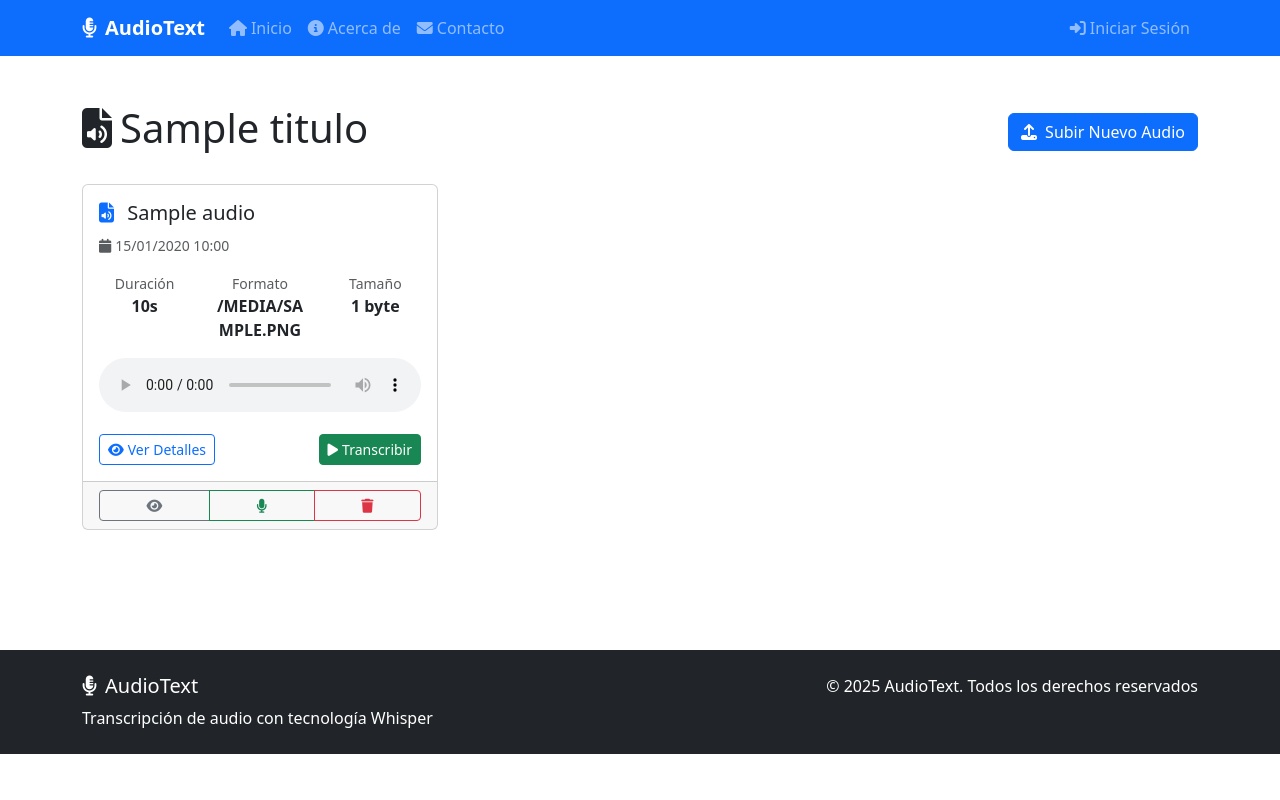
After one commit to jonatha1992/Auditext, a Django app: template django_project/templates/core/audio_list.html in a window 1280 px wide. The commit adds this page. Run offline with Django 3.2, Linux system fonts and the light colour scheme; the template is opened without the code that fills it: most values are stand-ins (such as "Sample title", 1, 10 or a date in 2020).

Commit message:
Implement Whisper integration and Django web interface
Co-authored-by: jonatha1992 <77857658+jonatha1992@users.noreply.github.com>

```diff
--- a/django_project/myproject/urls.py
+++ b/django_project/myproject/urls.py
@@ -21,6 +21,7 @@ from django.conf.urls.static import static
 
 urlpatterns = [
     path('admin/', admin.site.urls),
+    path('auth/', include('django.contrib.auth.urls')),
     path('', include('apps.core.urls')),
 ]
 
--- a/django_project/templates/base.html
+++ b/django_project/templates/base.html
@@ -4,15 +4,29 @@
 <head>
     <meta charset="UTF-8">
     <meta name="viewport" content="width=device-width, initial-scale=1.0">
-    <title>{% block title %}Mi Sitio Web{% endblock %}</title>
+    <title>{% block title %}AudioText - Transcripción de Audio{% endblock %}</title>
 
     <!-- Bootstrap 5 CSS -->
     <link href="https://cdn.jsdelivr.net/npm/bootstrap@5.3.0/dist/css/bootstrap.min.css" rel="stylesheet">
     <!-- Font Awesome -->
     <link rel="stylesheet" href="https://cdnjs.cloudflare.com/ajax/libs/font-awesome/6.4.0/css/all.min.css">
-    <!-- Custom CSS -->
-    {% load static %}
-    <link rel="stylesheet" href="{% static 'css/style.css' %}">
+
+    <style>
+        .hero-section {
+            background: linear-gradient(135deg, #667eea 0%, #764ba2 100%);
+            color: white;
+            padding: 100px 0;
+        }
+        .navbar-brand {
+            font-weight: bold;
+        }
+        .card {
+            transition: transform 0.3s;
+        }
+        .card:hover {
+            transform: translateY(-5px);
+        }
+    </style>
 
     {% block extra_css %}{% endblock %}
 </head>
@@ -22,7 +36,7 @@
     <nav class="navbar navbar-expand-lg navbar-dark bg-primary">
         <div class="container">
             <a class="navbar-brand" href="{% url 'core:home' %}">
-                <i class="fas fa-home me-2"></i>Mi Sitio Web
+                <i class="fas fa-microphone-alt me-2"></i>AudioText
             </a>
 
             <button class="navbar-toggler" type="button" data-bs-toggle="collapse" data-bs-target="#navbarNav">
@@ -30,15 +44,27 @@
             </button>
 
             <div class="collapse navbar-collapse" id="navbarNav">
-                <ul class="navbar-nav ms-auto">
+                <ul class="navbar-nav me-auto">
                     <li class="nav-item">
                         <a class="nav-link" href="{% url 'core:home' %}">
                             <i class="fas fa-home me-1"></i>Inicio
                         </a>
                     </li>
+                    {% if user.is_authenticated %}
+                    <li class="nav-item">
+                        <a class="nav-link" href="{% url 'core:dashboard' %}">
+                            <i class="fas fa-tachometer-alt me-1"></i>Panel
+                        </a>
+                    </li>
+                    <li class="nav-item">
+                        <a class="nav-link" href="{% url 'core:audio_list' %}">
+                            <i class="fas fa-file-audio me-1"></i>Mis Audios
+                        </a>
+                    </li>
+                    {% endif %}
                     <li class="nav-item">
                         <a class="nav-link" href="{% url 'core:sobre_nosotros' %}">
-                            <i class="fas fa-users me-1"></i>Sobre Nosotros
+                            <i class="fas fa-info-circle me-1"></i>Acerca de
                         </a>
                     </li>
                     <li class="nav-item">
@@ -46,6 +72,27 @@
                             <i class="fas fa-envelope me-1"></i>Contacto
                         </a>
                     </li>
+                </ul>
+
+                <ul class="navbar-nav">
+                    {% if user.is_authenticated %}
+                    <li class="nav-item dropdown">
+                        <a class="nav-link dropdown-toggle" href="#" role="button" data-bs-toggle="dropdown">
+                            <i class="fas fa-user me-1"></i>{{ user.username }}
+                        </a>
+                        <ul class="dropdown-menu">
+                            <li><a class="dropdown-item" href="{% url 'core:profile' %}"><i class="fas fa-user-cog me-2"></i>Mi Perfil</a></li>
+                            <li><hr class="dropdown-divider"></li>
+                            <li><a class="dropdown-item" href="{% url 'logout' %}"><i class="fas fa-sign-out-alt me-2"></i>Cerrar Sesión</a></li>
+                        </ul>
+                    </li>
+                    {% else %}
+                    <li class="nav-item">
+                        <a class="nav-link" href="{% url 'login' %}">
+                            <i class="fas fa-sign-in-alt me-1"></i>Iniciar Sesión
+                        </a>
+                    </li>
+                    {% endif %}
                 </ul>
             </div>
         </div>
@@ -74,11 +121,11 @@
         <div class="container">
             <div class="row">
                 <div class="col-md-6">
-                    <h5>Mi Sitio Web</h5>
-                    <p class="mb-0">Desarrollado con Django y Bootstrap 5</p>
+                    <h5><i class="fas fa-microphone-alt me-2"></i>AudioText</h5>
+                    <p class="mb-0">Transcripción de audio con tecnología Whisper</p>
                 </div>
                 <div class="col-md-6 text-md-end">
-                    <p class="mb-0">&copy; {% now "Y" %} Todos los derechos reservados</p>
+                    <p class="mb-0">&copy; {% now "Y" %} AudioText. Todos los derechos reservados</p>
                 </div>
             </div>
         </div>
@@ -86,8 +133,6 @@
 
     <!-- Bootstrap 5 JS -->
     <script src="https://cdn.jsdelivr.net/npm/bootstrap@5.3.0/dist/js/bootstrap.bundle.min.js"></script>
-    <!-- Custom JS -->
-    <script src="{% static 'js/script.js' %}"></script>
 
     {% block extra_js %}{% endblock %}
 </body>
--- /dev/null
+++ b/django_project/templates/core/audio_list.html
@@ -0,0 +1,148 @@
+{% extends 'base.html' %}
+
+{% block title %}Mis Archivos de Audio - {{ block.super }}{% endblock %}
+
+{% block content %}
+<div class="container py-5">
+    <div class="row">
+        <div class="col-md-12">
+            <div class="d-flex justify-content-between align-items-center mb-4">
+                <h1><i class="fas fa-file-audio me-2"></i>{{ titulo }}</h1>
+                <a href="{% url 'core:audio_upload' %}" class="btn btn-primary">
+                    <i class="fas fa-upload me-2"></i>Subir Nuevo Audio
+                </a>
+            </div>
+        </div>
+    </div>
+
+    {% if audio_files %}
+    <div class="row">
+        {% for audio in audio_files %}
+        <div class="col-md-6 col-lg-4 mb-4">
+            <div class="card h-100">
+                <div class="card-body">
+                    <h5 class="card-title">
+                        <i class="fas fa-file-audio text-primary me-2"></i>
+                        {{ audio.title }}
+                    </h5>
+
+                    <div class="mb-3">
+                        <small class="text-muted">
+                            <i class="fas fa-calendar me-1"></i>{{ audio.created_at|date:"d/m/Y H:i" }}
+                        </small>
+                    </div>
+
+                    <div class="row text-center mb-3">
+                        <div class="col-4">
+                            <div class="small text-muted">Duración</div>
+                            <strong>{{ audio.duration|floatformat:0 }}s</strong>
+                        </div>
+                        <div class="col-4">
+                            <div class="small text-muted">Formato</div>
+                            <strong>{{ audio.file_format|upper }}</strong>
+                        </div>
+                        <div class="col-4">
+                            <div class="small text-muted">Tamaño</div>
+                            <strong>{{ audio.file_size|filesizeformat }}</strong>
+                        </div>
+                    </div>
+
+                    <!-- Audio Player -->
+                    {% if audio.file %}
+                    <div class="mb-3">
+                        <audio controls class="w-100">
+                            <source src="{{ audio.file.url }}" type="audio/{{ audio.file_format }}">
+                            Tu navegador no soporta el elemento audio.
+                        </audio>
+                    </div>
+                    {% endif %}
+
+                    <div class="d-flex justify-content-between">
+                        <a href="{% url 'core:audio_detail' audio.pk %}" class="btn btn-outline-primary btn-sm">
+                            <i class="fas fa-eye me-1"></i>Ver Detalles
+                        </a>
+
+                        {% if audio.transcriptions.exists %}
+                            <span class="badge bg-success">
+                                <i class="fas fa-check me-1"></i>Transcrito
+                            </span>
+                        {% else %}
+                            <a href="{% url 'core:transcription_create' audio.pk %}" class="btn btn-success btn-sm">
+                                <i class="fas fa-play me-1"></i>Transcribir
+                            </a>
+                        {% endif %}
+                    </div>
+                </div>
+
+                <div class="card-footer">
+                    <div class="btn-group w-100" role="group">
+                        <a href="{% url 'core:audio_detail' audio.pk %}" class="btn btn-outline-secondary btn-sm">
+                            <i class="fas fa-eye"></i>
+                        </a>
+                        {% if not audio.transcriptions.exists %}
+                        <a href="{% url 'core:transcription_create' audio.pk %}" class="btn btn-outline-success btn-sm">
+                            <i class="fas fa-microphone"></i>
+                        </a>
+                        {% endif %}
+                        <a href="{% url 'core:audio_delete' audio.pk %}" class="btn btn-outline-danger btn-sm"
+                           onclick="return confirm('¿Estás seguro de eliminar este archivo?')">
+                            <i class="fas fa-trash"></i>
+                        </a>
+                    </div>
+                </div>
+            </div>
+        </div>
+        {% endfor %}
+    </div>
+
+    <!-- Pagination -->
+    {% if is_paginated %}
+    <div class="row">
+        <div class="col-md-12">
+            <nav aria-label="Page navigation">
+                <ul class="pagination justify-content-center">
+                    {% if page_obj.has_previous %}
+                        <li class="page-item">
+                            <a class="page-link" href="?page=1">&laquo; Primera</a>
+                        </li>
+                        <li class="page-item">
+                            <a class="page-link" href="?page={{ page_obj.previous_page_number }}">Anterior</a>
+                        </li>
+                    {% endif %}
+
+                    <li class="page-item active">
+                        <span class="page-link">
+                            Página {{ page_obj.number }} de {{ page_obj.paginator.num_pages }}
+                        </span>
+                    </li>
+
+                    {% if page_obj.has_next %}
+                        <li class="page-item">
+                            <a class="page-link" href="?page={{ page_obj.next_page_number }}">Siguiente</a>
+                        </li>
+                        <li class="page-item">
+                            <a class="page-link" href="?page={{ page_obj.paginator.num_pages }}">Última &raquo;</a>
+                        </li>
+                    {% endif %}
+                </ul>
+            </nav>
+        </div>
+    </div>
+    {% endif %}
+
+    {% else %}
+    <div class="row">
+        <div class="col-md-12">
+            <div class="text-center py-5">
+                <i class="fas fa-file-audio fa-5x text-muted mb-3"></i>
+                <h3>No tienes archivos de audio aún</h3>
+                <p class="text-muted">Sube tu primer archivo para comenzar a transcribir</p>
+                <a href="{% url 'core:audio_upload' %}" class="btn btn-primary btn-lg">
+                    <i class="fas fa-upload me-2"></i>Subir Primer Audio
+                </a>
+            </div>
+        </div>
+    </div>
+    {% endif %}
+</div>
+{% endblock %}
```
Also changed, not shown: django_project/apps/core/audio_processing.py (+52 -49 lines), django_project/requirements.txt (+18 -0 lines), django_project/templates/core/audio_upload.html (added, +64 -0 lines), django_project/templates/core/dashboard.html (added, +167 -0 lines), django_project/templates/core/transcription_create.html (added, +91 -0 lines), django_project/templates/registration/login.html (added, +42 -0 lines).
